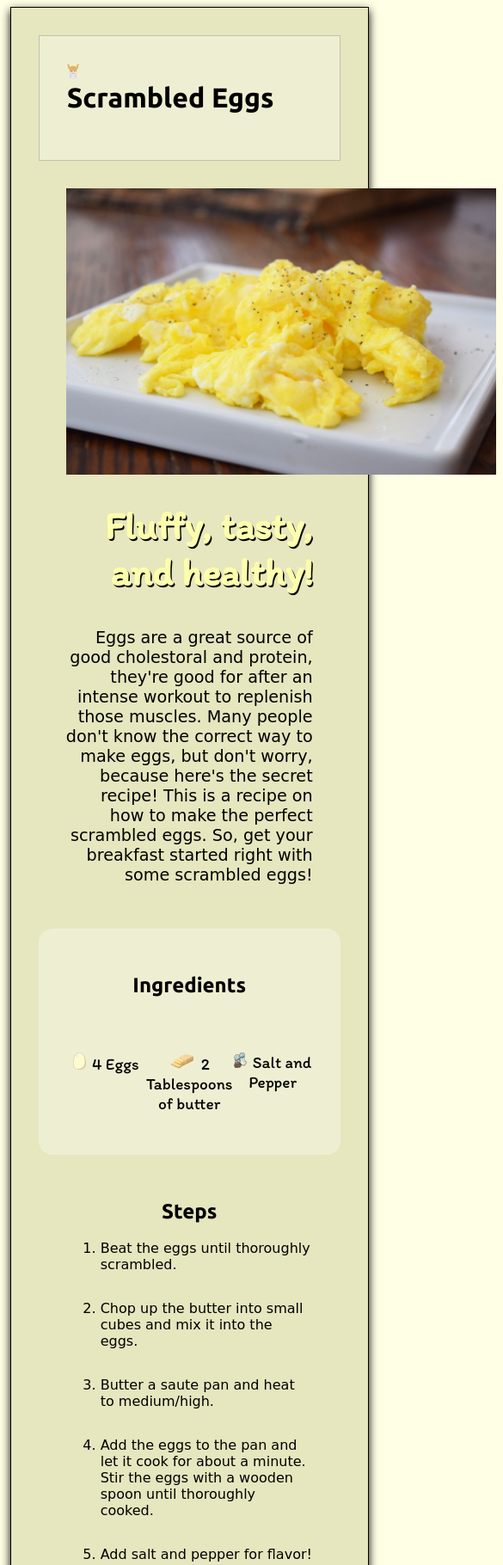
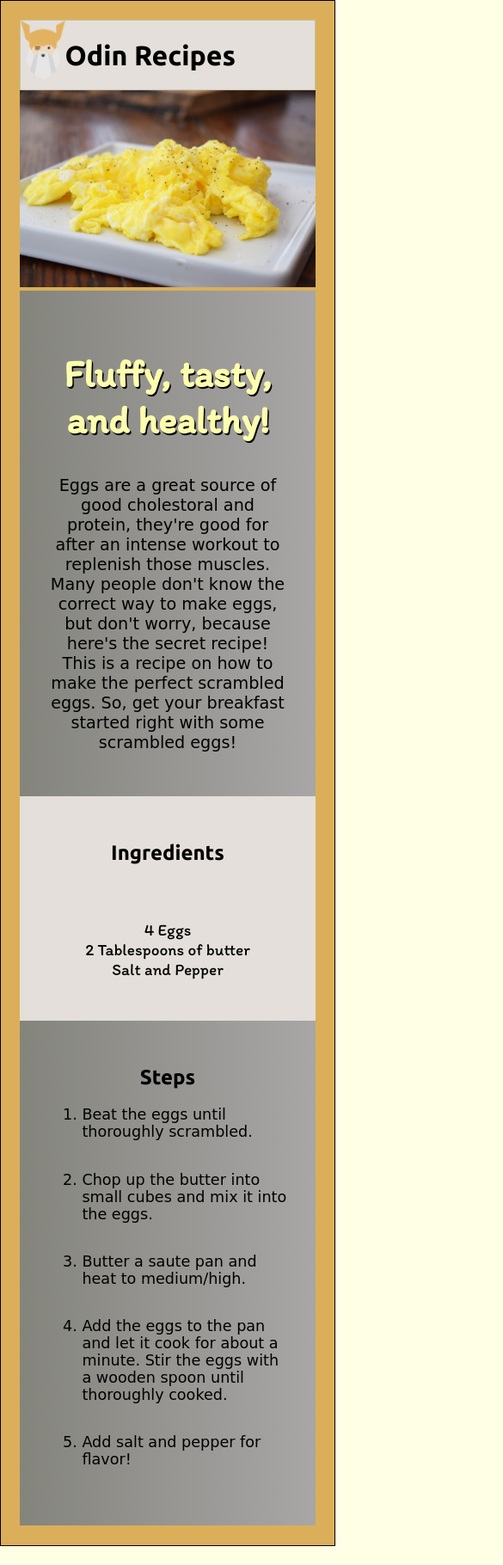
Before and after one commit to jamesaking02/odin-recipes, a plain HTML site: page recipes/scrambled_eggs.html in a window 390 px wide. Shown: the top 1820 px of the page at 86% size, 585 px wide, since content can reach past the window. After the commit the page ends 1798 px from the top, so only its background shows below. Drawn offline with Linux system fonts and the light colour scheme; a web font is replaced by a local one.

Commit message:
added mobile support, made the layout more responsive, changed the color scheme, and added more rounded corners

```diff
--- a/recipes/base.css
+++ b/recipes/base.css
@@ -6,24 +6,27 @@ html {
 }
 
 header {
-  background-color: rgb(238, 239, 210);
-  padding: 2em;
+  background-color: rgb(228, 223, 218);
   max-width: 100%;
   border: 1px solid rgb(194, 194, 171);
 }
 
 body {
-  width: 90%;
-  background-color: rgb(230, 230, 191);
-  margin-left: 3%;
+  background-color: #dbaf59;
   border: 1px solid black;
-  box-shadow: 0px 4px 10px black;
-  padding: 2em;
+
 }
 
-img {
-  display: block;
-  margin: auto;
+body > div.flex-container > section.intro {
+  background-image: linear-gradient(to right, rgb(132, 132, 125), rgb(168, 166, 166));
+}
+
+body > section.steps {
+  background-image: linear-gradient(to right, rgb(132, 132, 125), rgb(168, 166, 166));
+}
+
+section.ingredients {
+  background-color: rgb(228, 223, 218);
 }
 
 h1 {
@@ -31,3 +34,129 @@ h1 {
   font-family: Ubuntu, sans-serif;
   font-size: 2em;
 }
+
+  a.link1,
+  a.link2,
+  a.link3 {
+    text-decoration: none;
+    color: black;
+    font-family: Ubuntu, sans-serif;
+    font-size: 1.5rem;
+  }
+
+  a.link1:hover,
+  a.link2:hover,
+  a.link3:hover {
+    opacity: 0.5;
+  }
+
+@media only screen and (min-width: 769px) {
+  body {
+    box-shadow: 0px 4px 10px black;
+    padding: 2em;
+    display: flex;
+    flex-flow: column nowrap;
+  }
+
+  body > div.flex-container > section.intro {
+    border-radius: 2em;
+    margin-top: 2em;
+    margin-bottom: 2em;
+  }
+
+  body > section.steps {
+    border-radius: 2em;
+    margin-top: 2em;
+  }
+
+  img.wings,
+  img.scrambled,
+  img.smoothie {
+    padding: 2em;
+  }
+
+  .rounded,
+  img.smoothie,
+  img.wings,
+  img.scrambled {
+    border-radius: 4em;
+  }
+
+  img.logo {
+    float: left;
+    width: 4%;
+    margin-left: 1em;
+  }
+
+  .flex-container {
+    display: flex;
+    flex-direction: row;
+  }
+
+  div.container ol {
+    display: flex;
+    padding-inline-start: 0px;
+    flex-grow: 1;
+    flex-wrap: nowrap;
+    list-style-type: none;
+  }
+}
+
+@media only screen and (max-width: 480px) {
+  body {
+    display: flex;
+    margin: 0;
+    margin-left: 0%;
+    box-shadow: 0px;
+    padding: 1.4em;
+    flex-direction: column;
+    overflow-x: hidden !important;
+  }
+  .container > ol > li:first-of-type {
+    margin-top: 4em;
+  }
+
+  .container > ol > li {
+    margin-bottom: 4em;
+  }
+
+  img.wings,
+  img.scrambled,
+  img.smoothie {
+    width: 100%;
+  }
+
+  body > .flex-container > section.intro p,
+  body > .flex-container > section.intro h2 {
+    text-align: center;
+  }
+
+
+  body > section.ingredients {
+    border-radius: 0em;
+  }
+
+  section.ingredients ul {
+    flex-flow: column;
+  }
+
+  body > section {
+    padding: 1em;
+    overflow-x: auto;
+  }
+
+  section.steps li {
+    font-size: 1.1em;
+  }
+
+  img.logo {
+    float: left;
+    width: 15%;
+  }
+
+  div.container ol {
+    flex-direction: column;
+  }
+
+
+}
--- a/recipes/scrambled_eggs.html
+++ b/recipes/scrambled_eggs.html
@@ -5,13 +5,17 @@
         <title>Scrambled Eggs Recipe</title>
         <link rel="stylesheet" href="base.css">
         <link rel="stylesheet" href="style2.css">
+        <meta name="viewport" content="width=device-width, initial-scale=1.0">
     </head>
     <body>
       <header>
         <a href="../index.html"><img src="../images/odinlogo.png" alt="odin logo" class="logo"></a>
-        <h1>Scrambled Eggs</h1>
+        <h1>Odin Recipes</h1>
       </header>
-      <img class="scrambled" src="../images/scrambled-eggs.jpg" width="500" alt="scrambled eggs on a plate">
+      <div class="flex-container">
+        <div class="rounded">
+          <img class="scrambled" src="../images/scrambled-eggs.jpg" width="700" alt="scrambled eggs on a plate">
+        </div>
         <section class="intro">
           <h2>Fluffy, tasty, and healthy!</h2>
           <p>
@@ -22,6 +26,8 @@
             This is a recipe on how to make the perfect scrambled eggs.
             So, get your breakfast started right with some scrambled eggs!</p>
         </section>
+      </div>
+
         <section class="ingredients">
           <h2>Ingredients</h2>
             <ul>
--- a/recipes/style2.css
+++ b/recipes/style2.css
@@ -9,27 +9,9 @@ h1 {
   font-size: 2em;
 }
 
-header {
-  background-color: rgb(238, 239, 210);
-  padding: 2em;
-  max-width: 100%;
-  height: auto;
-  border: 1px solid rgb(194, 194, 171);
-}
-
-img.logo {
-  float: left;
-  width: 5%;
-}
 
 a img.logo:hover {
   opacity: 0.5;
-}
-
-img.scrambled {
-  float: left;
-  padding: 2em;
-  margin-left: auto;
 }
 
 section.intro {
@@ -53,7 +35,6 @@ section.intro p {
 
 section.ingredients {
   max-width: 100%;
-  background-color: rgb(238, 239, 210);
   padding: 2em;
   border-radius: 1em;
   clear: both;
@@ -83,20 +64,7 @@ section.ingredients li {
   text-align: center;
 }
 
-section.ingredients ul > li.egg {
-  list-style-image: url(../images/smaller-white-egg.png);
-  list-style-position: inside;
-}
 
-section.ingredients ul > li.butter {
-  list-style-image: url(../images/butter.png);
-  list-style-position: inside;
-}
-
-section.ingredients ul > li.snp {
-  list-style-image: url(../images/saltnpepper2.png);
-  list-style-position: inside;
-}
 
 section.steps {
   padding: 2em;
--- a/recipes/style3.css
+++ b/recipes/style3.css
@@ -7,18 +7,6 @@ h1 {
   text-align: left;
   font-family: Ubuntu, sans-serif;
   font-size: 2em;
-}
-
-header {
-  background-color: rgb(238, 239, 210);
-  padding: 2em;
-  max-width: 100%;
-  border: 1px solid rgb(194, 194, 171);
-}
-
-img.logo {
-  float: left;
-  width: 5%;
 }
 
 a img.logo:hover {
@@ -31,11 +19,6 @@ h2.title {
   font-size: 1.6rem;
 }
 
-img.wings {
-  float: left;
-  padding: 2em;
-  margin-left: auto;
-}
 
 section.intro {
   padding: 2em;
@@ -58,7 +41,6 @@ section.intro p {
 
 section.ingredients {
   max-width: 100%;
-  background-color: rgb(238, 239, 210);
   padding: 2em;
   border-radius: 1em;
   clear: both;
@@ -74,7 +56,6 @@ section.ingredients ul {
   display: flex;
   justify-content: space-evenly;
   text-align: center;
-  flex-shrink: 3;
   padding-inline-start: 0px;
   margin-top: 4em;
 }
--- a/recipes/style4.css
+++ b/recipes/style4.css
@@ -10,31 +10,13 @@ h1 {
   font-size: 2em;
 }
 
-header {
-  background-color: rgb(238, 239, 210);
-  padding: 2em;
-  max-width: 100%;
-  border: 1px solid rgb(194, 194, 171);
-}
-
-img.logo {
-  float: left;
-  width: 5%;
-}
-
 a img.logo:hover {
   opacity: 0.5;
 }
 
-img.smoothie {
-  float: left;
-  padding: 2em;
-  margin-left: auto;
-}
 
 section.intro {
   padding: 2em;
-  width: fit-content;
 }
 
 section.intro h2 {
@@ -54,7 +36,6 @@ section.intro p {
 
 section.ingredients {
   max-width: 100%;
-  background-color: rgb(238, 239, 210);
   padding: 2em;
   border-radius: 1em;
   clear: both;
--- a/style.css
+++ b/style.css
@@ -6,10 +6,19 @@ html {
   background-color: rgb(236, 243, 243);
 }
 
+@media only screen and (max-width: 480px) {
+  html > body {
+    padding: 1.4em;
+    padding-bottom: 27em;
+  }
+
+  body > header {
+    align-items: center;
+  }
+}
+
 body {
-  width: 90%;
   background-color: lightgoldenrodyellow;
-  margin-left: 3%;
   padding: 4em;
 }
 
```
Also changed, not shown: index.html (+4 -4 lines), recipes/buffalo_wings.html (+8 -2 lines), recipes/fruit_smoothie.html (+6 -1 lines).
